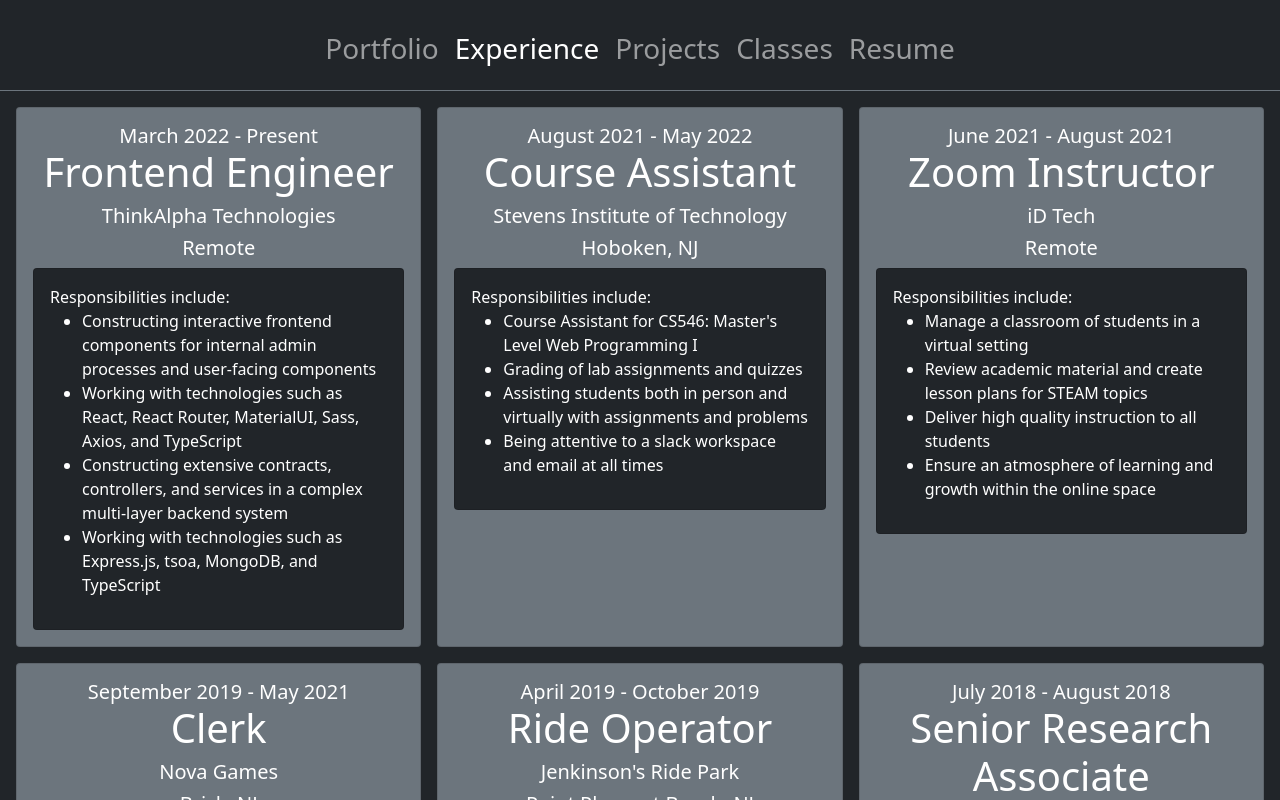
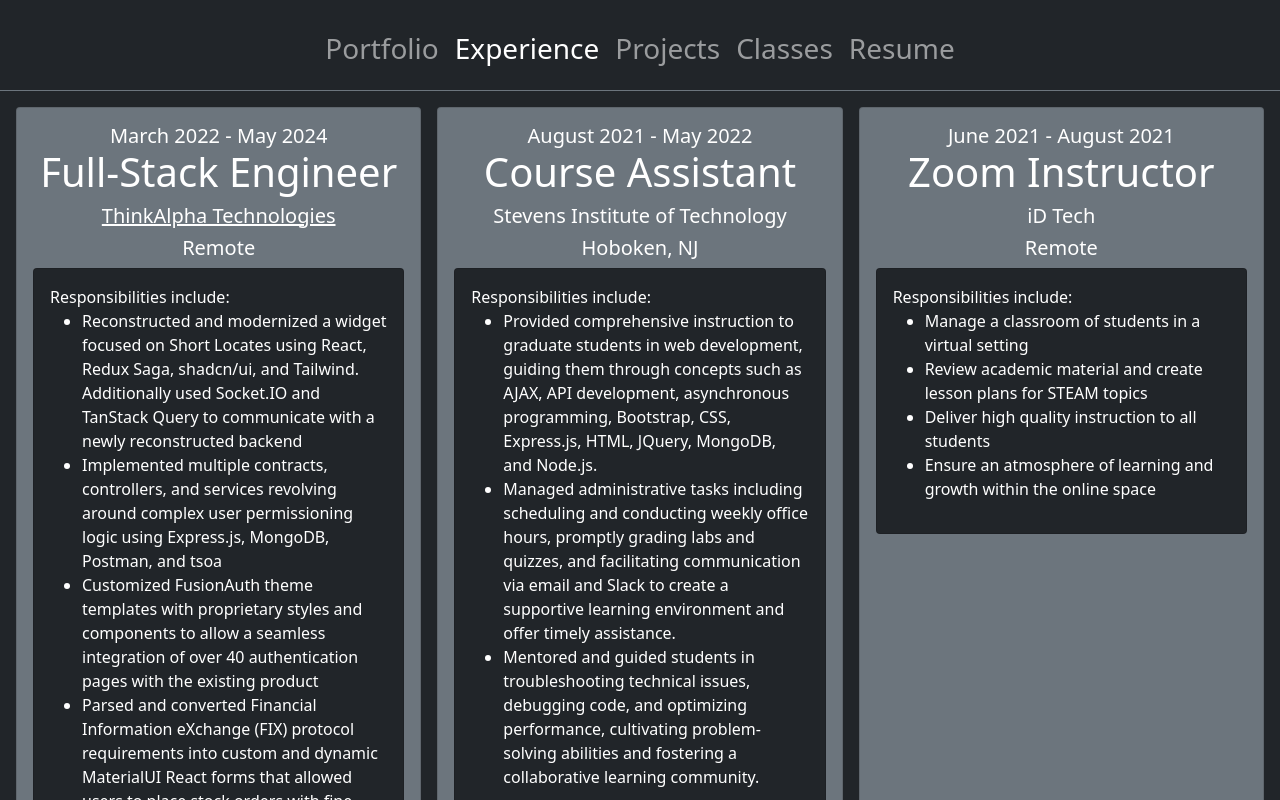
Before and after one commit to jackperry2187/Portfolio, a React (Create React App) app: page /experience in a window 1280 px wide. Shown: the top 800 px of the page. Built offline with nearby package versions, Linux system fonts and the light colour scheme.

Commit message:
April 2024 update with CCG Suite, Mid-Level Full-Stack Engineer, and updated resume

```diff
--- a/src/components/Dashboard.tsx
+++ b/src/components/Dashboard.tsx
@@ -29,7 +29,7 @@
         <div className="row">
             <div className="col-6 my-auto">
                 <h1 className="display-1">{firstName} {lastName}</h1>
-                <h4 className="text-secondary">5th Semester Student of Stevens Institute of Technology</h4>
+                <h4 className="text-secondary">Mid-Level Full Stack Engineer</h4>
             </div>
             <div className="col-6 my-auto">
                 <img src="/images/profile_1.png" className="image-fluid img-thumbnail rounded w-50" alt="profile_picture" />
--- a/src/components/Experience.tsx
+++ b/src/components/Experience.tsx
@@ -8,18 +8,22 @@
                 <div className="col">
                     <div className="card text-white bg-secondary text-start h-100">
                         <div className="card-body">
-                            <h5 className="card-title text-center mb-0">March 2022 - Present</h5>
-                            <h1 className="card-title text-center">Frontend Engineer</h1>
-                            <h5 className="card-title text-center">ThinkAlpha Technologies</h5>
+                            <h5 className="card-title text-center mb-0">March 2022 - May 2024</h5>
+                            <h1 className="card-title text-center">Full-Stack Engineer</h1>
+                            <h5 className="card-title text-center">
+                                <a href={'https://thinkalpha.io/'} target='_blank' rel="noreferrer" className="text-white">
+                                    ThinkAlpha Technologies
+                                </a>
+                            </h5>
                             <h5 className="card-title text-center">Remote</h5>
                             <div className="card bg-dark">
                                 <div className="card-body">
                                     <label>Responsibilities include:</label>
                                     <ul>
-                                        <li>Constructing interactive frontend components for internal admin processes and user-facing components</li>
-                                        <li>Working with technologies such as React, React Router, MaterialUI, Sass, Axios, and TypeScript</li>
-                                        <li>Constructing extensive contracts, controllers, and services in a complex multi-layer backend system</li>
-                                        <li>Working with technologies such as Express.js, tsoa, MongoDB, and TypeScript</li>
+                                        <li>Reconstructed and modernized a widget focused on Short Locates using React, Redux Saga, shadcn/ui, and Tailwind. Additionally used Socket.IO and TanStack Query to communicate with a newly reconstructed backend</li>
+                                        <li>Implemented multiple contracts, controllers, and services revolving around complex user permissioning logic using Express.js, MongoDB, Postman, and tsoa</li>
+                                        <li>Customized FusionAuth theme templates with proprietary styles and components to allow a seamless integration of over 40 authentication pages with the existing product</li>
+                                        <li>Parsed and converted Financial Information eXchange (FIX) protocol requirements into custom and dynamic MaterialUI React forms that allowed users to place stock orders with fine-grained instructions</li>
                                     </ul>
                                 </div>
                             </div>
@@ -37,10 +41,9 @@
                                 <div className="card-body">
                                     <label>Responsibilities include:</label>
                                     <ul>
-                                        <li>Course Assistant for CS546: Master's Level Web Programming I</li>
-                                        <li>Grading of lab assignments and quizzes</li>
-                                        <li>Assisting students both in person and virtually with assignments and problems</li>
-                                        <li>Being attentive to a slack workspace and email at all times</li>
+                                        <li>Provided comprehensive instruction to graduate students in web development, guiding them through concepts such as AJAX, API development, asynchronous programming, Bootstrap, CSS, Express.js, HTML, JQuery, MongoDB, and Node.js.</li>
+                                        <li>Managed administrative tasks including scheduling and conducting weekly office hours, promptly grading labs and quizzes, and facilitating communication via email and Slack to create a supportive learning environment and offer timely assistance.</li>
+                                        <li>Mentored and guided students in troubleshooting technical issues, debugging code, and optimizing performance, cultivating problem-solving abilities and fostering a collaborative learning community.</li>
                                     </ul>
                                 </div>
                             </div>
--- a/src/components/Project.tsx
+++ b/src/components/Project.tsx
@@ -7,9 +7,10 @@
 }
 
 export const Project: React.FC<ProjectProps> = ({ project, activeSkills }) => {
-    const skillGroups = useMemo(() => project.skills.map((skill, i) => {
-        return (i % 3 === 0 ? project.skills.slice(i, i + 3) : null)
-    }).filter((skill) => skill !== null), [project]);
+    const sortedSkills = useMemo(() => project.skills.sort(), [project]);
+    const skillGroups = useMemo(() => sortedSkills.map((_skill, i) => {
+        return (i % 3 === 0 ? sortedSkills.slice(i, i + 3) : null)
+    }).filter((skill) => skill !== null), [sortedSkills]);
 
     return (
         <div className="col">
--- a/src/components/Resume.tsx
+++ b/src/components/Resume.tsx
@@ -3,7 +3,7 @@
 export const Resume = () => {
     return (
         <main className="px-3 my-3 w-100">
-            <embed src="https://drive.google.com/file/d/1p1fipmxxYeWsrKjJyr81XXUVjZIw1dCi/preview?usp=sharing" width="60%" height="1080px"/>
+            <embed src="https://drive.google.com/file/d/1WXt4yjH1Hcfr6rLJjfohLLhK4VEoz7Zd/preview?usp=sharing" width="60%" height="1080px"/>
         </main>
     )
 }
--- a/src/util/projects.tsx
+++ b/src/util/projects.tsx
@@ -6,6 +6,12 @@
 }
 
 export const projectStorage: project[] = [
+    {
+        name: 'CCG Suite',
+        URL: 'https://www.ccgsuite.com/',
+        description: 'A web app I made for mostly personal use in order to keep track of a Magic: The Gathering collection of cards. Supports creating inventories and decks, adding/transfering/removing cards to/from them, bulk searching, and integrates with the Scryfall API.',
+        skills: ['REACT', 'TypeScript', 'Node', 'JavaScript', 'HTML5', 'CSS', 'Next.js', 'Clerk', 'Prisma', 'Radix', 'TanStack Query', 'Tailwind', 'tRPC', 'Zod', 'Zustand']
+    },
     {
         name: 'Assignment Portal',
         URL: 'https://lifeskills.software/',
@@ -48,10 +54,10 @@
         description: 'A website showcasing my resume, projects, experience, and classes.',
         skills: ['REACT', 'React Router', 'TypeScript', 'Node', 'Firebase', 'Google Analytics', 'JavaScript', 'HTML5', 'CSS', 'Bootstrap 5']
     },
-    {
-        name: 'BinaryVisualizer',
-        URL: 'https://github.com/jackperry2187/BinaryVisualizer',
-        description: 'A website to visualize binary and decimal conversions.',
-        skills: ['JavaScript', 'HTML5', 'CSS', 'Bootstrap 5', 'JQuery', 'Node', 'Handlebars', 'Express']
-    }
+    // {
+    //     name: 'BinaryVisualizer',
+    //     URL: 'https://github.com/jackperry2187/BinaryVisualizer',
+    //     description: 'A website to visualize binary and decimal conversions.',
+    //     skills: ['JavaScript', 'HTML5', 'CSS', 'Bootstrap 5', 'JQuery', 'Node', 'Handlebars', 'Express']
+    // }
 ]
```
